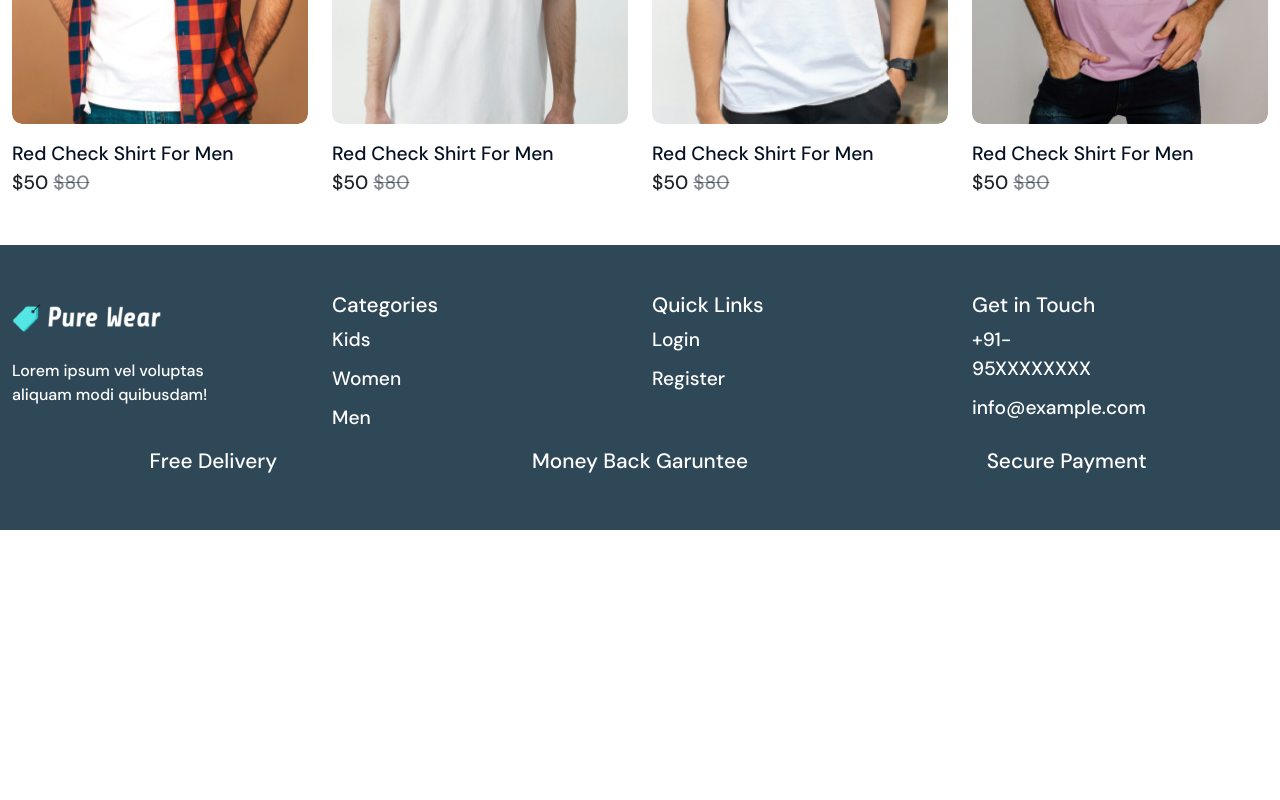
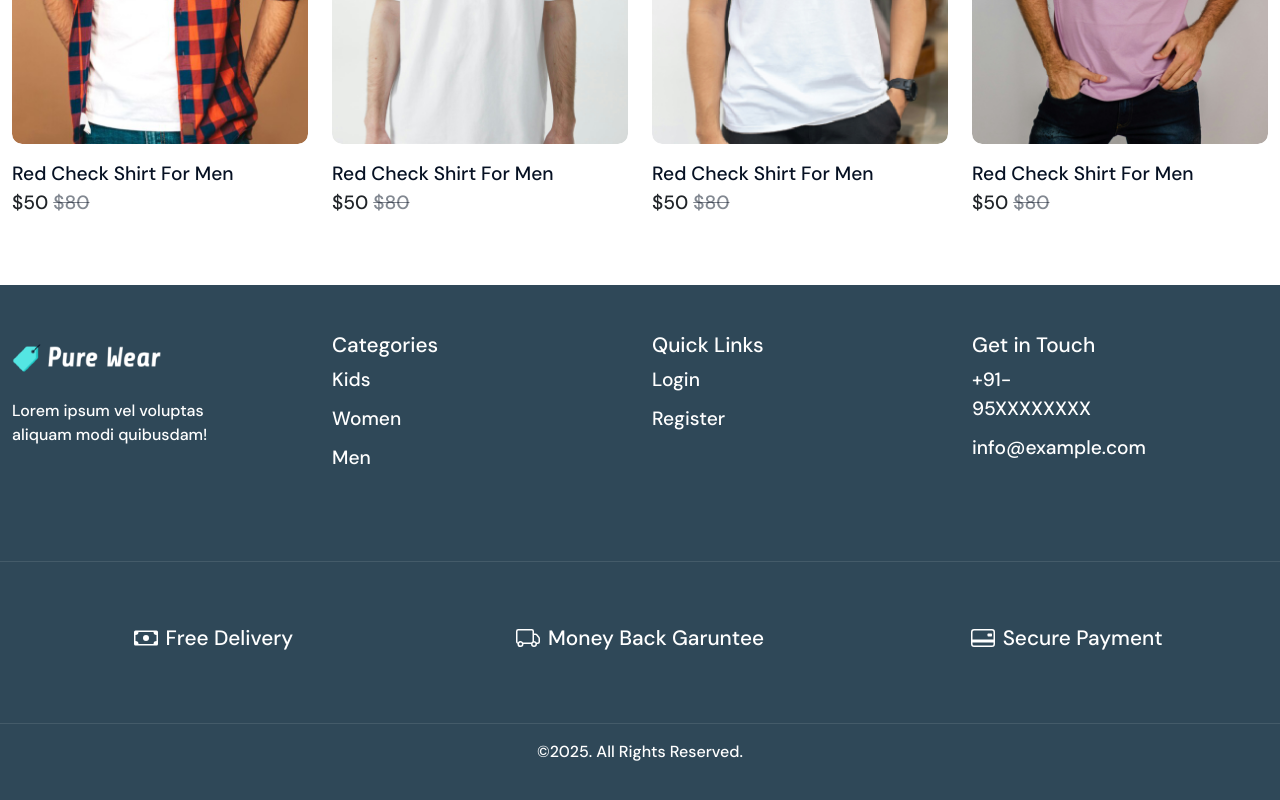
Before and after one commit to MuzCodeSmith/ecommerce-laravel-react-frontend, a React (Vite) app: page / in a window 1280 px wide. Shown: the part 1867-2667 px from the top of the page. Before the commit the page ends 2397 px from the top, so only its background shows below. Built offline with nearby package versions, Linux system fonts and the light colour scheme.

Commit message:
footer section completed and fixed css bugs

```diff
--- a/src/assets/css/style.scss
+++ b/src/assets/css/style.scss
@@ -149,6 +149,7 @@ header{
         }
         .price{
             font-size: 1.2em;
+            padding-bottom: 20px;
         }
         span{
             color:rgba($color: $primary-black, $alpha: 0.5)
@@ -171,4 +172,21 @@ footer{
             }
         }
     }
+    .spotlight{
+        border-top: 1px solid rgba($color: $primary-white, $alpha: 0.10);
+        border-bottom: 1px solid rgba($color: $primary-white, $alpha: 0.10);
+    }
 }
+
+
+@media (min-width:200px) and (max-width:768px){
+    .section-1{
+        .swiper{
+            .swiper-wrapper{
+                .swiper-slide{
+                    height: 400px;
+                }
+            }
+        }
+    }
+}
--- a/src/components/Home.jsx
+++ b/src/components/Home.jsx
@@ -83,14 +83,14 @@ const Home = () => {
 
       <footer className='py-5 text-white' >
         <div className="container">
-          <div className="row">
-            <div className="col-md-3">
+          <div className="row mb-5">
+            <div className="col-md-3 pb-4">
               <img src={LogoWhite} alt="logoblack" width={150} />
               <div className='pt-3 pe-5' >
                 Lorem ipsum vel voluptas aliquam modi quibusdam!
               </div>
             </div>
-            <div className="col-md-3">
+            <div className="col-md-3 pb-4">
               <h3 className='mb3'>Categories</h3>
               <ul className="col-md-3">
                 <li><a href="">Kids</a></li>
@@ -98,14 +98,14 @@ const Home = () => {
                 <li><a href="">Men</a></li>
               </ul>
             </div>
-            <div className='col-md-3'>
+            <div className='col-md-3 pb-4'>
               <h3 className='mb3'>Quick Links</h3>
               <ul className="col-md-3">
                 <li><a href="">Login</a></li>
                 <li><a href="">Register</a></li>
               </ul>
             </div>
-            <div className='col-md-3'>
+            <div className='col-md-3 pb-4'>
               <h3 className='mb3'>Get in Touch</h3>
               <ul className="col-md-3">
                 <li><a href="">+91-95XXXXXXXX</a></li>
@@ -114,21 +114,32 @@ const Home = () => {
             </div>
 
           </div>
-          <div className="row">
+          <div className="row spotlight py-5">
             <div className="col-md-4">
-              <div className="d-flex justify-content-center">
-                <h3>Free Delivery</h3>
+              <div className="d-flex justify-content-center py-3">
+              <svg xmlns="http://www.w3.org/2000/svg" width="24" height="24" fill="currentColor" class="bi bi-cash" viewBox="0 0 16 16"><path d="M8 10a2 2 0 1 0 0-4 2 2 0 0 0 0 4"></path><path d="M0 4a1 1 0 0 1 1-1h14a1 1 0 0 1 1 1v8a1 1 0 0 1-1 1H1a1 1 0 0 1-1-1zm3 0a2 2 0 0 1-2 2v4a2 2 0 0 1 2 2h10a2 2 0 0 1 2-2V6a2 2 0 0 1-2-2z"></path></svg>
+
+                <h3 class="ps-2">Free Delivery</h3>
               </div>
             </div>
             <div className="col-md-4">
-              <div className="d-flex justify-content-center">
-                <h3>Money Back Garuntee</h3>
+              <div className="d-flex justify-content-center py-3">
+              <svg xmlns="http://www.w3.org/2000/svg" width="24" height="24" fill="currentColor" class="bi bi-truck" viewBox="0 0 16 16"><path d="M0 3.5A1.5 1.5 0 0 1 1.5 2h9A1.5 1.5 0 0 1 12 3.5V5h1.02a1.5 1.5 0 0 1 1.17.563l1.481 1.85a1.5 1.5 0 0 1 .329.938V10.5a1.5 1.5 0 0 1-1.5 1.5H14a2 2 0 1 1-4 0H5a2 2 0 1 1-3.998-.085A1.5 1.5 0 0 1 0 10.5zm1.294 7.456A2 2 0 0 1 4.732 11h5.536a2 2 0 0 1 .732-.732V3.5a.5.5 0 0 0-.5-.5h-9a.5.5 0 0 0-.5.5v7a.5.5 0 0 0 .294.456M12 10a2 2 0 0 1 1.732 1h.768a.5.5 0 0 0 .5-.5V8.35a.5.5 0 0 0-.11-.312l-1.48-1.85A.5.5 0 0 0 13.02 6H12zm-9 1a1 1 0 1 0 0 2 1 1 0 0 0 0-2m9 0a1 1 0 1 0 0 2 1 1 0 0 0 0-2"></path></svg>
+
+                <h3 class="ps-2">Money Back Garuntee</h3>
               </div>
             </div>
             <div className="col-md-4">
-              <div className="d-flex justify-content-center">
-                <h3>Secure Payment</h3>
+              <div className="d-flex justify-content-center py-3">
+              <svg xmlns="http://www.w3.org/2000/svg" width="24" height="24" fill="currentColor" class="bi bi-credit-card-2-back" viewBox="0 0 16 16"><path d="M11 5.5a.5.5 0 0 1 .5-.5h2a.5.5 0 0 1 .5.5v1a.5.5 0 0 1-.5.5h-2a.5.5 0 0 1-.5-.5z"></path><path d="M2 2a2 2 0 0 0-2 2v8a2 2 0 0 0 2 2h12a2 2 0 0 0 2-2V4a2 2 0 0 0-2-2zm13 2v5H1V4a1 1 0 0 1 1-1h12a1 1 0 0 1 1 1m-1 9H2a1 1 0 0 1-1-1v-1h14v1a1 1 0 0 1-1 1"></path></svg>
+
+                <h3 class="ps-2">Secure Payment</h3>
               </div>
+            </div>
+          </div>
+          <div className="row">
+            <div className="col-md-12 text-center pt-3">
+              <p>&copy;2025. All Rights Reserved.</p>
             </div>
           </div>
         </div>
--- a/src/components/common/FeaturedProducts.jsx
+++ b/src/components/common/FeaturedProducts.jsx
@@ -9,7 +9,7 @@ const FeaturedProducts = () => {
             <div className="container">
                 <h2>Featured Products</h2>
                 <div className="row mt-4">
-                    <div className="col-md-3 ">
+                    <div className="col-md-3 col-6">
                         {/* Product 1 */}
                         <div className="product card border-0">
                             <div className="card-img">
@@ -24,7 +24,7 @@ const FeaturedProducts = () => {
                         </div>
                     </div>
                     {/* Product 2 */}
-                    <div className="col-md-3 ">
+                    <div className="col-md-3 col-6">
                         <div className="product card border-0">
                             <div className="card-img">
                                 <img src={ProductImg2} alt="" className='w-100' />
@@ -38,7 +38,7 @@ const FeaturedProducts = () => {
                         </div>
                     </div>
                     {/* Product 3 */}
-                    <div className="col-md-3 ">
+                    <div className="col-md-3 col-6">
                         <div className="product card border-0">
                             <div className="card-img">
                                 <img src={ProductImg3} alt="" className='w-100' />
@@ -52,7 +52,7 @@ const FeaturedProducts = () => {
                         </div>
                     </div>
                     {/* Product 4 */}
-                    <div className="col-md-3 ">
+                    <div className="col-md-3 col-6">
                         <div className="product card border-0">
                             <div className="card-img">
                                 <img src={ProductImg4} alt="" className='w-100' />
--- a/src/components/common/LatestProducts.jsx
+++ b/src/components/common/LatestProducts.jsx
@@ -9,7 +9,7 @@ const LatestProducts = () => {
     <div className="container">
         <h2>New Arrivals</h2>
         <div className="row mt-4">
-            <div className="col-md-3 ">
+            <div className="col-md-3 col-6">
                 {/* Product 1 */}
                 <div className="product card border-0">
                     <div className="card-img">
@@ -24,7 +24,7 @@ const LatestProducts = () => {
                 </div>
             </div>
             {/* Product 2 */}
-            <div className="col-md-3 ">
+            <div className="col-md-3 col-6">
                 <div className="product card border-0">
                     <div className="card-img">
                         <img src={ProductImg2} alt="" className='w-100' />
@@ -38,7 +38,7 @@ const LatestProducts = () => {
                 </div>
             </div>
             {/* Product 3 */}
-            <div className="col-md-3 ">
+            <div className="col-md-3 col-6">
                 <div className="product card border-0">
                     <div className="card-img">
                         <img src={ProductImg3} alt="" className='w-100' />
@@ -52,7 +52,7 @@ const LatestProducts = () => {
                 </div>
             </div>
             {/* Product 4 */}
-            <div className="col-md-3 ">
+            <div className="col-md-3 col-6">
                 <div className="product card border-0">
                     <div className="card-img">
                         <img src={ProductImg4} alt="" className='w-100' />
```
